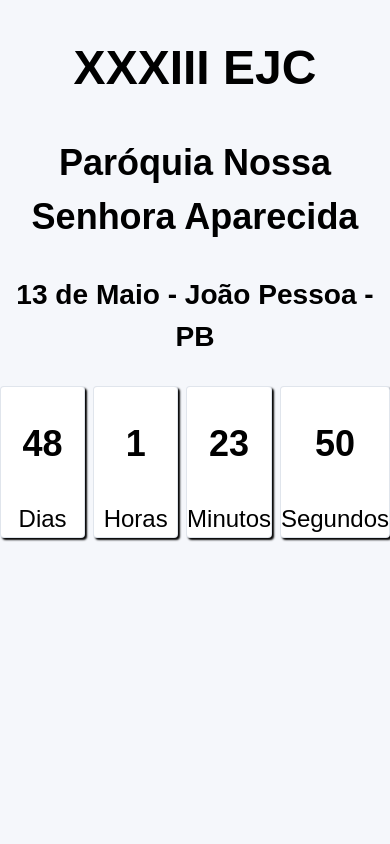
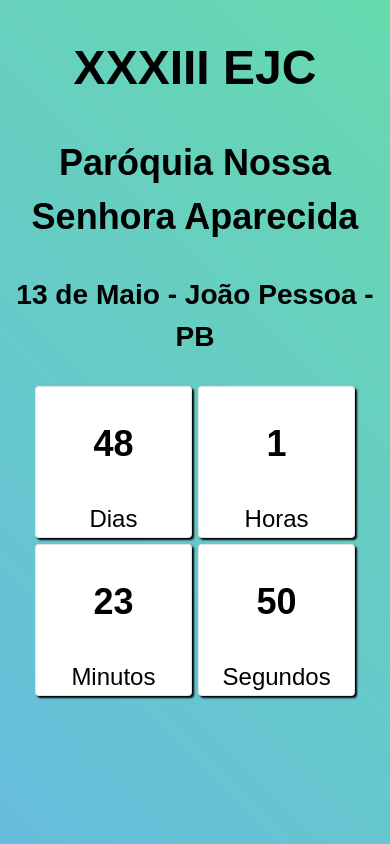
Before and after one commit to dicardoso/contagem-ejc, a plain HTML site: page index.html in a window 390 px wide. Drawn offline with Linux system fonts and the light colour scheme.

Commit message:
Rensponsividade

```diff
--- a/css/master.css
+++ b/css/master.css
@@ -10,7 +10,7 @@ body {
     font-size: 1.5rem;
     font-weight: 400;
     line-height: 1.5;
-    background-color: #f5f7fb;
+    background-image: linear-gradient(45deg, rgba(0, 145, 200, .6), rgba(1, 193, 120, .6));
     background-repeat: no-repeat;
     background-attachment: fixed;
     background-size: cover;
@@ -42,3 +42,12 @@ body {
     box-sizing: border-box;
     box-shadow: 2px 2px 2px black;
 }
+
+@media screen and (max-width:800px){
+    .cards {
+        width: 20rem;
+        grid-template-columns: repeat(2,1fr);
+        grid-template-rows: repeat(2,50%);
+        gap: 2%;
+    }
+}
```
